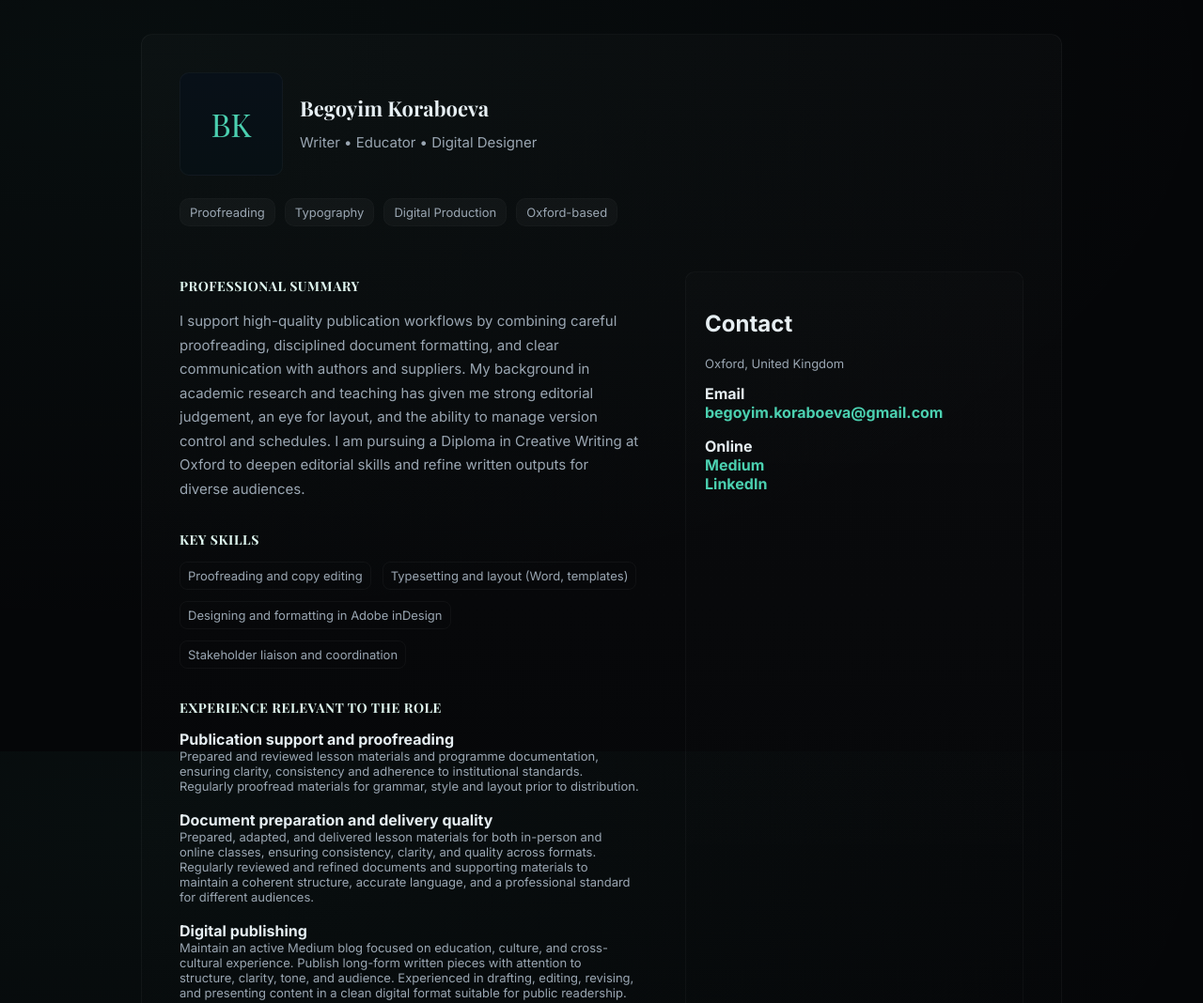
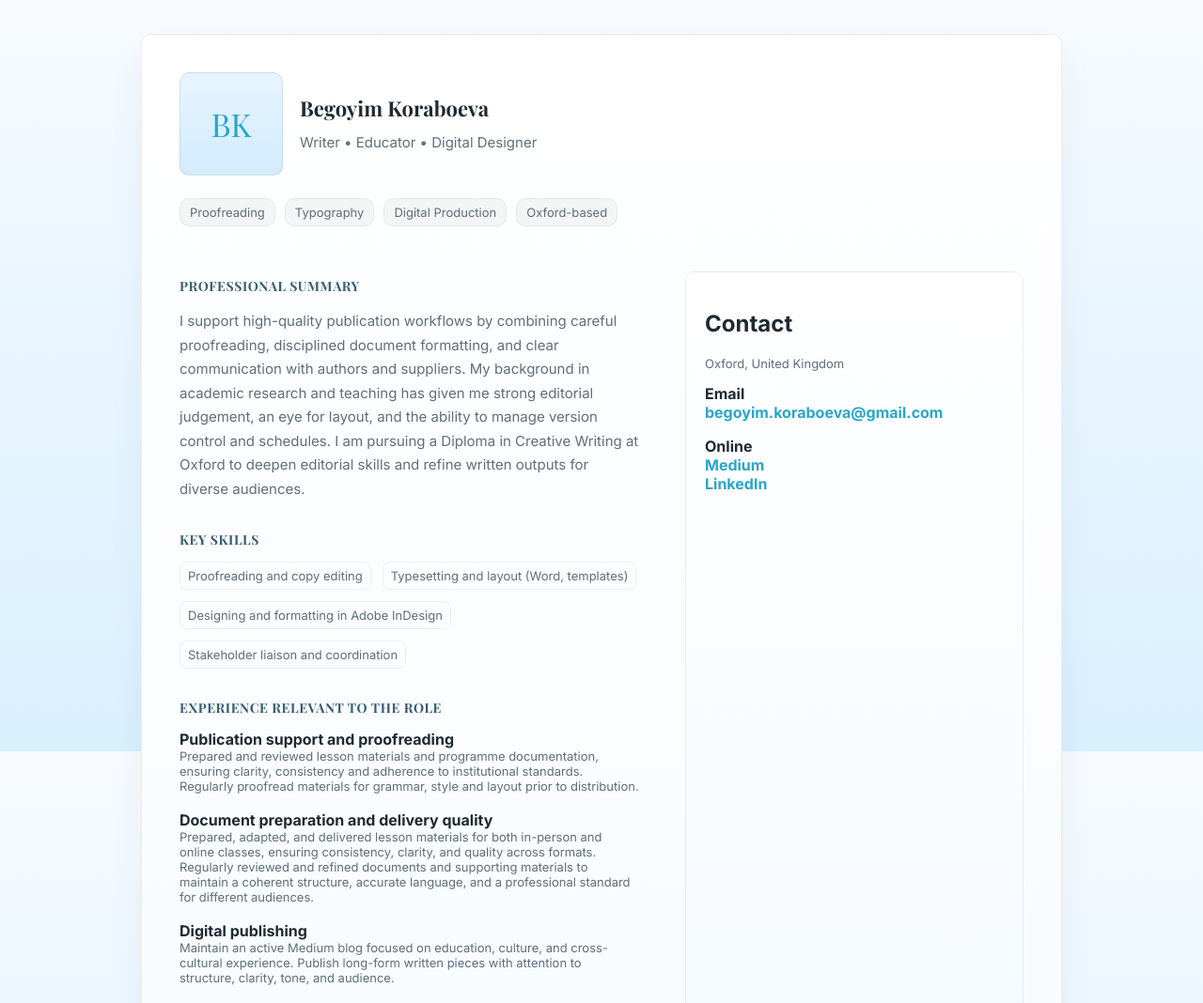
Before and after one commit to begoyimk/begoyimk.github.io, a plain HTML site: page index.html in a window 1280 px wide. Shown: the top 1068 px of the page at 94% size. Drawn offline with nearby package versions, Linux system fonts and the light colour scheme.

Commit message:
Update index.html

```diff
--- a/index.html
+++ b/index.html
@@ -4,64 +4,205 @@
   <meta charset="utf-8" />
   <meta name="viewport" content="width=device-width, initial-scale=1" />
   <title>Begoyim Koraboeva</title>
+
   <link rel="preconnect" href="https://fonts.googleapis.com">
   <link rel="preconnect" href="https://fonts.gstatic.com" crossorigin>
   <link href="https://fonts.googleapis.com/css2?family=Inter:wght@300;400;600;700&family=Playfair+Display:wght@400;700&display=swap" rel="stylesheet">
+
   <meta name="description" content="Begoyim Koraboeva - content production, proofreading and digital publishing. Candidate for Digital Production Assistant at the Blavatnik School of Government." />
+
   <style>
     :root{
-      --bg:#050608;
-      --panel:#0e1519;
-      --muted:#9aa6b2;
+      --bg: linear-gradient(
+        180deg,
+        #f7fbff 0%,
+        #eaf6ff 40%,
+        #d9f0ff 100%
+      );
+
+      --panel:#ffffff;
+      --muted:#5f6f7a;
       --accent:#4bd0b0;
-      --glass: rgba(255,255,255,0.03);
+      --glass: rgba(0,0,0,0.04);
       --max-w:980px;
       --radius:12px;
       --mono: 'Inter', system-ui, -apple-system, 'Segoe UI', Roboto, 'Helvetica Neue', Arial;
       --serif: 'Playfair Display', Georgia, serif;
     }
+
     *{box-sizing:border-box}
     html,body{height:100%}
-    body{margin:0;padding:36px;min-height:100%;background:radial-gradient(1200px 600px at 10% 10%, rgba(75,208,176,0.04), transparent), var(--bg);color:#e6eef2;font-family:var(--mono);-webkit-font-smoothing:antialiased;}
+
+    body{
+      margin:0;
+      padding:36px;
+      min-height:100%;
+      background:var(--bg);
+      color:#1e2a32;
+      font-family:var(--mono);
+      -webkit-font-smoothing:antialiased;
+    }
+
     .wrap{max-width:var(--max-w);margin:0 auto}
-    .card{background:linear-gradient(180deg, rgba(255,255,255,0.02), rgba(0,0,0,0.03));border:1px solid rgba(255,255,255,0.04);border-radius:var(--radius);padding:40px;display:grid;grid-template-columns:1fr 360px;gap:48px}
-    .hero{grid-column:1 / 2;display:flex;gap:18px;align-items:center}
-    .avatar{width:110px;height:110px;border-radius:10px;background:linear-gradient(180deg,#081018,#071014);display:flex;align-items:center;justify-content:center;border:1px solid rgba(255,255,255,0.04);font-family:var(--serif);font-size:34px;color:var(--accent)}
-    h1{font-family:var(--serif);font-size:22px;margin:0}
-    p.lead{margin:10px 0 0 0;color:var(--muted);font-size:15px;line-height:1.6}
-    .meta{display:flex;gap:10px;flex-wrap:wrap;margin-top:10px}
-    .pill{background:var(--glass);padding:6px 10px;border-radius:10px;font-size:13px;color:var(--muted);border:1px solid rgba(255,255,255,0.02)}
+
+    .card{
+      background:linear-gradient(180deg,#ffffff,#f5faff);
+      border:1px solid rgba(0,0,0,0.06);
+      border-radius:var(--radius);
+      padding:40px;
+      display:grid;
+      grid-template-columns:1fr 360px;
+      gap:48px;
+      box-shadow:0 20px 40px rgba(0,0,0,0.05);
+    }
+
+    .hero{
+      grid-column:1 / 2;
+      display:flex;
+      gap:18px;
+      align-items:center;
+    }
+
+    .avatar{
+      width:110px;
+      height:110px;
+      border-radius:10px;
+      background:linear-gradient(180deg,#e6f4ff,#d2ecff);
+      display:flex;
+      align-items:center;
+      justify-content:center;
+      border:1px solid rgba(0,0,0,0.08);
+      font-family:var(--serif);
+      font-size:34px;
+      color:#2aa6c8;
+    }
+
+    h1{
+      font-family:var(--serif);
+      font-size:22px;
+      margin:0;
+    }
+
+    p.lead{
+      margin:10px 0 0 0;
+      color:var(--muted);
+      font-size:15px;
+      line-height:1.6;
+    }
+
+    .meta{
+      display:flex;
+      gap:10px;
+      flex-wrap:wrap;
+      margin-top:10px;
+    }
+
+    .pill{
+      background:var(--glass);
+      padding:6px 10px;
+      border-radius:10px;
+      font-size:13px;
+      color:var(--muted);
+      border:1px solid rgba(0,0,0,0.05);
+    }
 
     .main{padding-top:6px}
+
     .section{margin-bottom:32px}
-    .section h2{font-size:14px;margin:0 0 14px 0;color:#dff6ef;font-family:var(--serif);letter-spacing:0.04em;text-transform:uppercase}
-    .muted{color:var(--muted);font-size:15px;line-height:1.7;max-width:58ch}
+
+    .section h2{
+      font-size:14px;
+      margin:0 0 14px 0;
+      color:#3a5f73;
+      font-family:var(--serif);
+      letter-spacing:0.04em;
+      text-transform:uppercase;
+    }
+
+    .muted{
+      color:var(--muted);
+      font-size:15px;
+      line-height:1.7;
+      max-width:58ch;
+    }
+
     .item{margin-bottom:18px}
+
     .item-title{font-weight:700}
-    .small{font-size:13px;color:var(--muted)}
 
-    .skills{display:flex;flex-wrap:wrap;gap:12px;margin-top:6px}
-    .skill{background:transparent;border:1px solid rgba(255,255,255,0.04);padding:6px 8px;border-radius:8px;font-size:13px;color:var(--muted)}
+    .small{
+      font-size:13px;
+      color:var(--muted);
+    }
 
-    aside.contact{background:linear-gradient(180deg, rgba(255,255,255,0.01), transparent);padding:20px;border-radius:10px;border:1px solid rgba(255,255,255,0.03)}
-    .contact a{color:var(--accent);text-decoration:none;font-weight:700}
-    .cta{display:inline-block;margin-top:12px;padding:10px 14px;border-radius:10px;background:linear-gradient(90deg,var(--accent),#2fb2a0);color:#042426;text-decoration:none;font-weight:700}
+    .skills{
+      display:flex;
+      flex-wrap:wrap;
+      gap:12px;
+      margin-top:6px;
+    }
 
-    footer{grid-column:1 / -1;margin-top:12px;color:var(--muted);font-size:13px;text-align:center}
+    .skill{
+      background:transparent;
+      border:1px solid rgba(0,0,0,0.06);
+      padding:6px 8px;
+      border-radius:8px;
+      font-size:13px;
+      color:var(--muted);
+    }
 
-    /* layout for smaller screens */
+    aside.contact{
+      background:linear-gradient(180deg,#ffffff,#f0f8ff);
+      padding:20px;
+      border-radius:10px;
+      border:1px solid rgba(0,0,0,0.06);
+    }
+
+    .contact a{
+      color:#2aa6c8;
+      text-decoration:none;
+      font-weight:700;
+    }
+
+    .cta{
+      display:inline-block;
+      margin-top:12px;
+      padding:10px 14px;
+      border-radius:10px;
+      background:linear-gradient(90deg,#6fd3f5,#4aaedb);
+      color:#ffffff;
+      text-decoration:none;
+      font-weight:700;
+    }
+
+    footer{
+      grid-column:1 / -1;
+      margin-top:12px;
+      color:var(--muted);
+      font-size:13px;
+      text-align:center;
+    }
+
     @media (max-width:920px){
       .card{grid-template-columns:1fr;}
       .avatar{width:90px;height:90px;font-size:28px}
     }
 
-    /* small utilities */
-    .muted-block{background:rgba(255,255,255,0.01);padding:10px;border-radius:8px;border:1px solid rgba(255,255,255,0.02);font-size:13px;color:var(--muted)}
+    .muted-block{
+      background:rgba(0,0,0,0.03);
+      padding:10px;
+      border-radius:8px;
+      border:1px solid rgba(0,0,0,0.05);
+      font-size:13px;
+      color:var(--muted);
+    }
   </style>
 </head>
+
 <body>
   <div class="wrap">
     <main class="card" role="main">
+
       <!-- Header -->
       <header class="hero" style="grid-column:1 / -1;flex-direction:column;align-items:flex-start;gap:14px">
         <div style="display:flex;align-items:center;gap:18px">
@@ -71,6 +212,7 @@
             <p class="lead">Writer • Educator • Digital Designer</p>
           </div>
         </div>
+
         <div class="meta">
           <div class="pill">Proofreading</div>
           <div class="pill">Typography</div>
@@ -81,9 +223,12 @@
 
       <!-- Main content -->
       <div class="main" style="grid-column:1 / 2">
-        <section class="section about">
+
+        <section class="section">
           <h2>Professional summary</h2>
-          <p class="muted">I support high-quality publication workflows by combining careful proofreading, disciplined document formatting, and clear communication with authors and suppliers. My background in academic research and teaching has given me strong editorial judgement, an eye for layout, and the ability to manage version control and schedules. I am pursuing a Diploma in Creative Writing at Oxford to deepen editorial skills and refine written outputs for diverse audiences.</p>
+          <p class="muted">
+            I support high-quality publication workflows by combining careful proofreading, disciplined document formatting, and clear communication with authors and suppliers. My background in academic research and teaching has given me strong editorial judgement, an eye for layout, and the ability to manage version control and schedules. I am pursuing a Diploma in Creative Writing at Oxford to deepen editorial skills and refine written outputs for diverse audiences.
+          </p>
         </section>
 
         <section class="section">
@@ -91,77 +236,92 @@
           <div class="skills">
             <div class="skill">Proofreading and copy editing</div>
             <div class="skill">Typesetting and layout (Word, templates)</div>
-            <!-- <div class="skill">PDF production and prepress checks</div> -->
-            <div class="skill">Designing and formatting in Adobe inDesign</div>
-            <!-- <div class="skill">Version control and file management</div> -->
+            <div class="skill">Designing and formatting in Adobe InDesign</div>
             <div class="skill">Stakeholder liaison and coordination</div>
-            <!-- <div class="skill">Accessibility awareness</div> -->
           </div>
         </section>
 
         <section class="section">
           <h2>Experience relevant to the role</h2>
+
           <div class="item">
             <div class="item-title">Publication support and proofreading</div>
-            <div class="small">Prepared and reviewed lesson materials and programme documentation, ensuring clarity, consistency and adherence to institutional standards. Regularly proofread materials for grammar, style and layout prior to distribution.</div>
+            <div class="small">
+              Prepared and reviewed lesson materials and programme documentation, ensuring clarity, consistency and adherence to institutional standards. Regularly proofread materials for grammar, style and layout prior to distribution.
+            </div>
           </div>
+
           <div class="item">
             <div class="item-title">Document preparation and delivery quality</div>
-            <div class="small">Prepared, adapted, and delivered lesson materials for both in-person and online classes, ensuring consistency, clarity, and quality across formats. Regularly reviewed and refined documents and supporting materials to maintain a coherent structure, accurate language, and a professional standard for different audiences.</div>
+            <div class="small">
+              Prepared, adapted, and delivered lesson materials for both in-person and online classes, ensuring consistency, clarity, and quality across formats. Regularly reviewed and refined documents and supporting materials to maintain a coherent structure, accurate language, and a professional standard for different audiences.
+            </div>
           </div>
+
           <div class="item">
             <div class="item-title">Digital publishing</div>
-            <div class="small">Maintain an active Medium blog focused on education, culture, and cross-cultural experience. Publish long-form written pieces with attention to structure, clarity, tone, and audience. Experienced in drafting, editing, revising, and presenting content in a clean digital format suitable for public readership.</div>
+            <div class="small">
+              Maintain an active Medium blog focused on education, culture, and cross-cultural experience. Publish long-form written pieces with attention to structure, clarity, tone, and audience.
+            </div>
           </div>
+
           <div class="item">
             <div class="item-title">Coordination and production workflow</div>
-            <div class="small">Coordinated schedules and materials for group programmes, liaised with colleagues to manage drafts and final proofs, and tracked versions to ensure timely delivery of content.</div>
+            <div class="small">
+              Coordinated schedules and materials for group programmes, liaised with colleagues to manage drafts and final proofs, and tracked versions to ensure timely delivery of content.
+            </div>
           </div>
         </section>
 
         <section class="section">
           <h2>Education and training</h2>
+
           <div class="item">
             <div class="item-title">Undergraduate Diploma in Creative Writing</div>
-            <div class="small">Oxford Lifelong Learning - ongoing.</div>
+            <div class="small">Oxford Lifelong Learning — ongoing</div>
           </div>
+
           <div class="item">
             <div class="item-title">BA International Relations</div>
-            <div class="small">Tokyo International University - 2018 to 2022.</div>
+            <div class="small">Tokyo International University — 2018–2022</div>
           </div>
+
           <div class="item">
             <div class="item-title">TESOL / TEFL Certificate</div>
-            <div class="small">World TESOL Academy.</div>
+            <div class="small">World TESOL Academy</div>
           </div>
         </section>
 
         <section class="section">
           <h2>Portfolio and documents</h2>
-          <!-- <p class="muted-block">Download tailored application materials and examples of editorial work.</p> -->
-          <p style="margin-top:14px"><a class="cta" href="/cv.pdf" download>Download tailored CV (PDF)</a></p>
-          <!-- <p style="margin-top:10px"><a class="cta" href="/supporting-statement.pdf" download>Download supporting statement (PDF)</a></p> -->
+          <p style="margin-top:14px">
+            <a class="cta" href="/cv.pdf" download>Download tailored CV (PDF)</a>
+          </p>
         </section>
+
       </div>
 
       <!-- Sidebar -->
       <aside class="contact" style="grid-column:2 / 3">
         <h2>Contact</h2>
         <p class="small">Oxford, United Kingdom</p>
-        <p style="margin-top:14px"><strong>Email</strong><br><a href="mailto:begoyim.koraboeva@gmail.com">begoyim.koraboeva@gmail.com</a></p>
-        <!-- <p style="margin-top:10px"><strong>Phone</strong><br><span class="small">+44 7493 913698</span></p> -->
-        <p style="margin-top:10px"><strong>Online</strong><br>
-        <a href="https://medium.com/@begoyimkoraboeva" target="_blank" rel="noopener">Medium</a><br>
-        <a href="https://www.linkedin.com/in/begoyim-koraboeva/" target="_blank" rel="noopener">LinkedIn</a></p>
-        <!-- <a class="cta" href="mailto:begoyim.koraboeva@gmail.com" style="margin-top:18px">Contact to apply</a> -->
+
+        <p style="margin-top:14px">
+          <strong>Email</strong><br>
+          <a href="mailto:begoyim.koraboeva@gmail.com">begoyim.koraboeva@gmail.com</a>
+        </p>
+
+        <p style="margin-top:10px">
+          <strong>Online</strong><br>
+          <a href="https://medium.com/@begoyimkoraboeva" target="_blank" rel="noopener">Medium</a><br>
+          <a href="https://www.linkedin.com/in/begoyim-koraboeva/" target="_blank" rel="noopener">LinkedIn</a>
+        </p>
       </aside>
-      </div>
-<!--
-        <a class="cta" href="mailto:begoyim.koraboeva@gmail.com">Contact to apply</a> -->
-      <!-- </aside> -->
 
       <footer>
         <div>Begoyim Koraboeva © 2026</div>
       </footer>
+
     </main>
   </div>
 </body>
```
